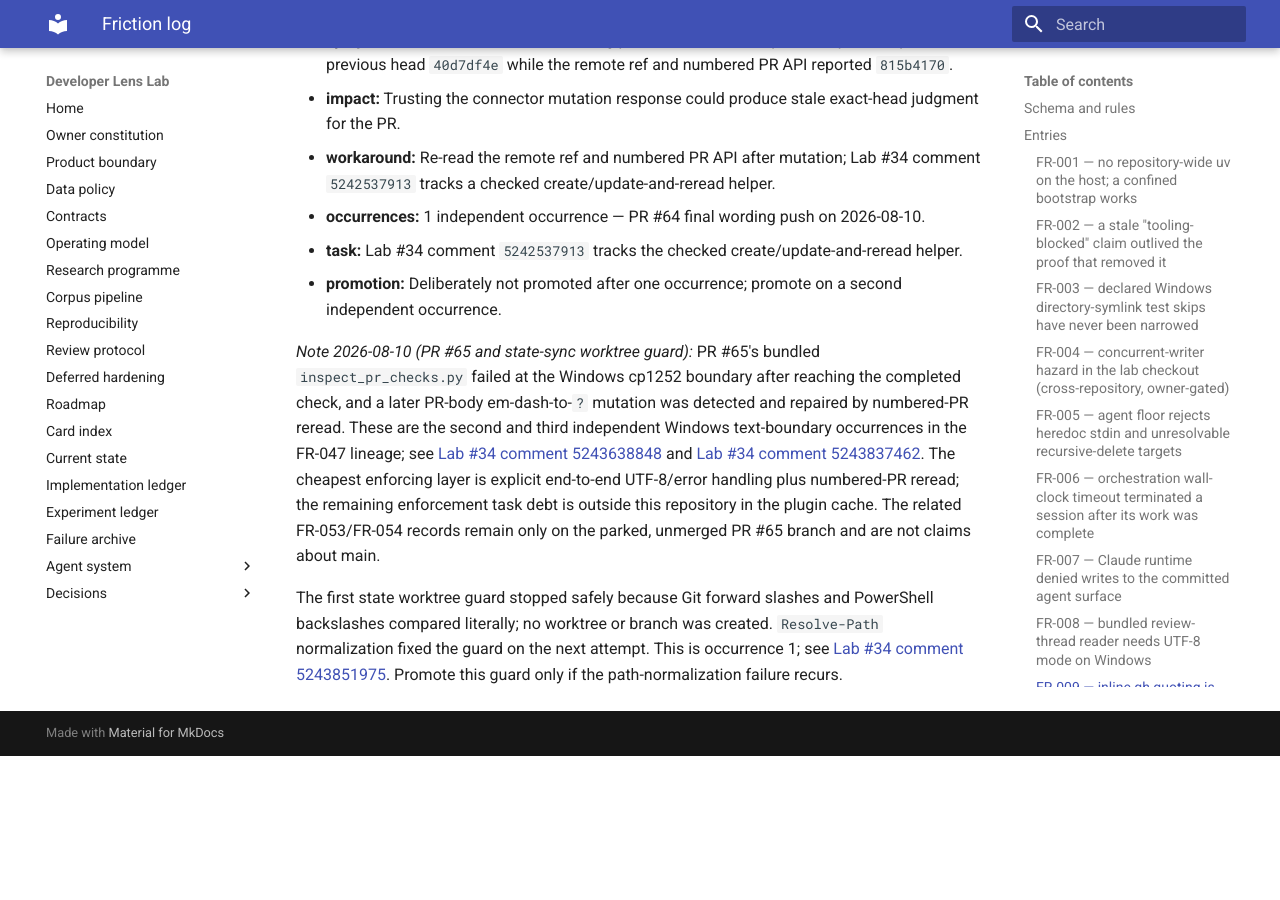
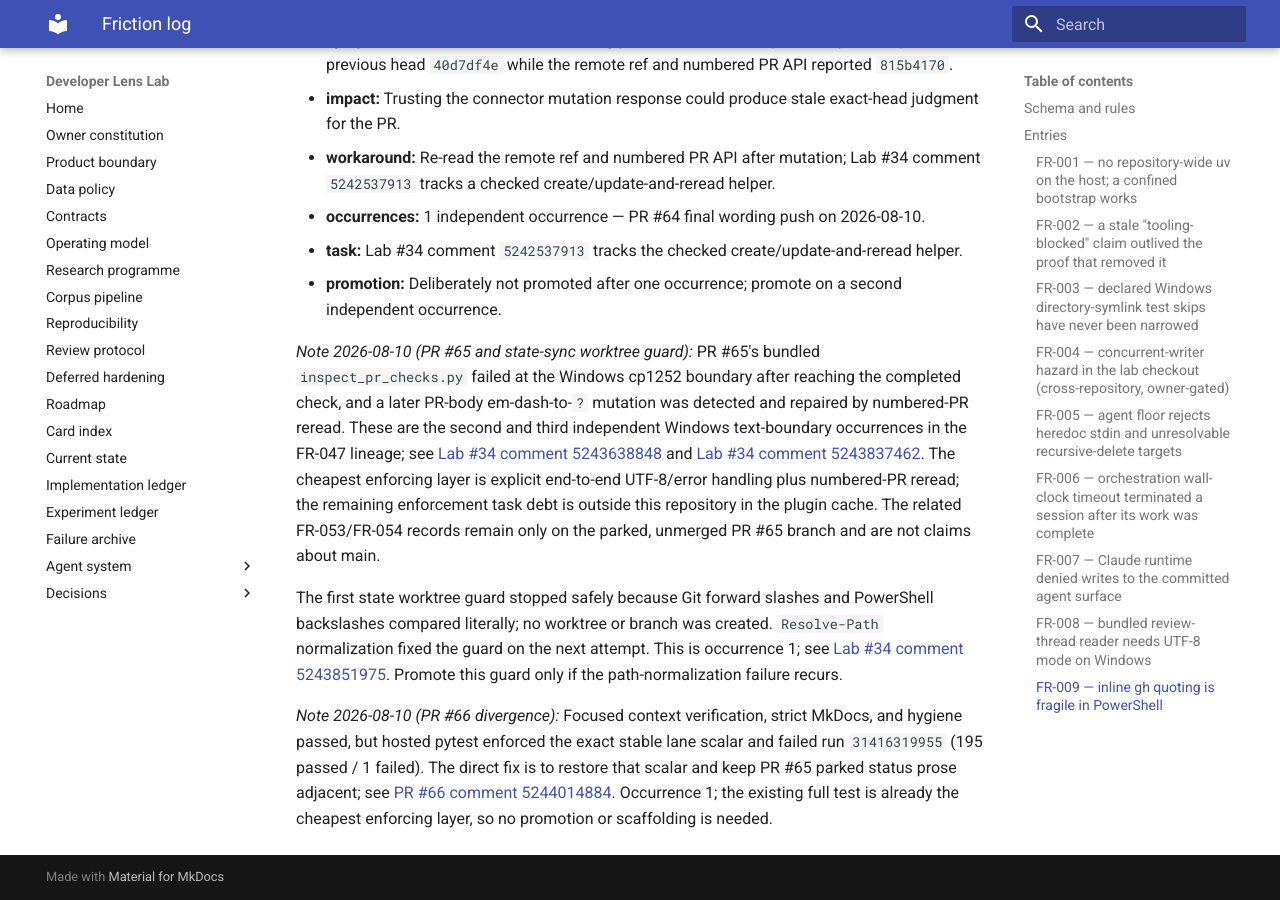
Before and after one commit to Chris0Jeky/developer-lens-lab, an MkDocs documentation site: the page built from docs/agent-system/FRICTION_LOG.md, in a window 1280 px wide and 900 px high, scrolled down 41295 px. Built offline with MkDocs 1.6.1 and Material for MkDocs 9.7.7, drawn with Linux system fonts in a browser that asks for light colours; before the commit the page ends 42051 px from its top, so only the background shows below that.

```diff
--- a/docs/agent-system/FRICTION_LOG.md
+++ b/docs/agent-system/FRICTION_LOG.md
@@ -1435,3 +1435,10 @@ The first state worktree guard stopped safely because Git forward slashes and Po
 compared literally; no worktree or branch was created. `Resolve-Path` normalization fixed the guard
 on the next attempt. This is occurrence 1; see [Lab #34 comment 5243851975](https://github.com/Chris0Jeky/developer-lens-lab/issues/34#issuecomment-5243851975).
 Promote this guard only if the path-normalization failure recurs.
+
+_Note 2026-08-10 (PR #66 divergence):_ Focused context verification, strict MkDocs, and hygiene
+passed, but hosted pytest enforced the exact stable lane scalar and failed run `31416319955`
+(195 passed / 1 failed). The direct fix is to restore that scalar and keep PR #65 parked status prose
+adjacent; see [PR #66 comment 5244014884](https://github.com/Chris0Jeky/developer-lens-lab/pull/66#issuecomment-5244014884).
+Occurrence 1; the existing full test is already the cheapest enforcing layer, so no promotion or
+scaffolding is needed.
```
Also changed, not shown: docs/CURRENT_STATE.md (+1 -1 lines).
